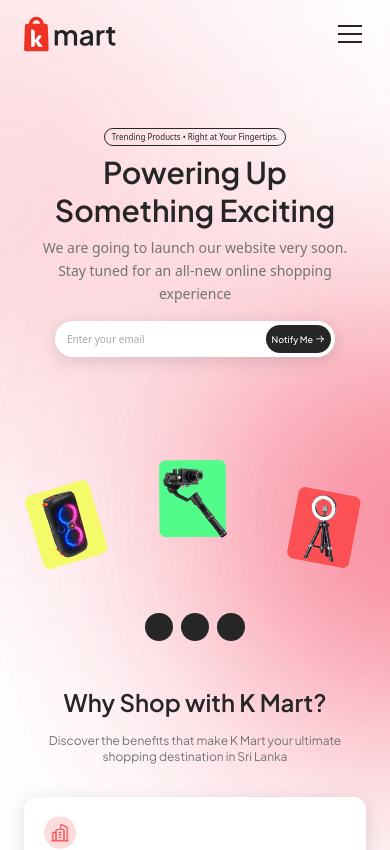
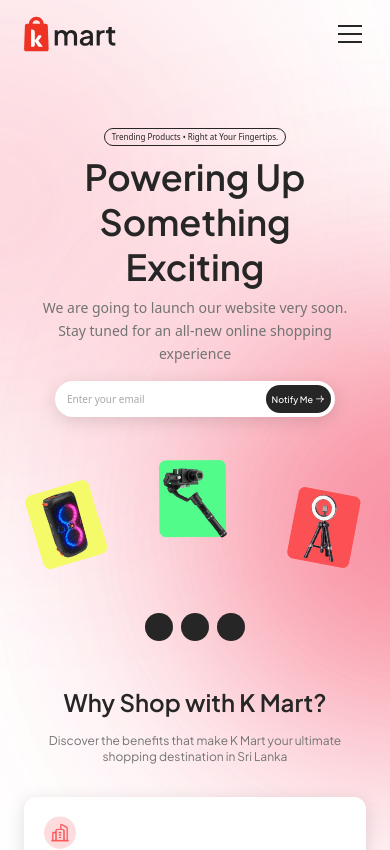
Before and after one commit to SandunSalinda/MetaX_Kmart_LandingPage, a Next.js app: page / in a window 390 px wide. Shown: the top 850 px of the page. Built offline with nearby package versions, Linux system fonts and the light colour scheme; some icons are missing.

Commit message:
change mobile heading to 4xl

```diff
--- a/app/components/Hero.tsx
+++ b/app/components/Hero.tsx
@@ -104,7 +104,7 @@ export default function Hero() {
         {/* Content spacing */}
         <div className="mt-2 sm:mt-4 md:mt-4 lg:mt-4 2xl:mt-8 flex flex-col items-center justify-center gap-2 sm:gap-5 md:gap-6 2xl:gap-12">
           {/* Main Heading - UPDATED larger mobile text for better readability */}
-          <h1 className="font-heading text-3xl sm:text-3xl md:text-4xl lg:text-5xl xl:text-6xl 2xl:text-8xl 4xl:text-[140px] font-semibold text-[var(--color-neutral-800)] leading-tight text-center">
+          <h1 className="font-heading text-4xl sm:text-3xl md:text-4xl lg:text-5xl xl:text-6xl 2xl:text-8xl 4xl:text-[140px] font-semibold text-[var(--color-neutral-800)] leading-tight text-center">
             Powering Up<br />Something Exciting
           </h1>
 
```
